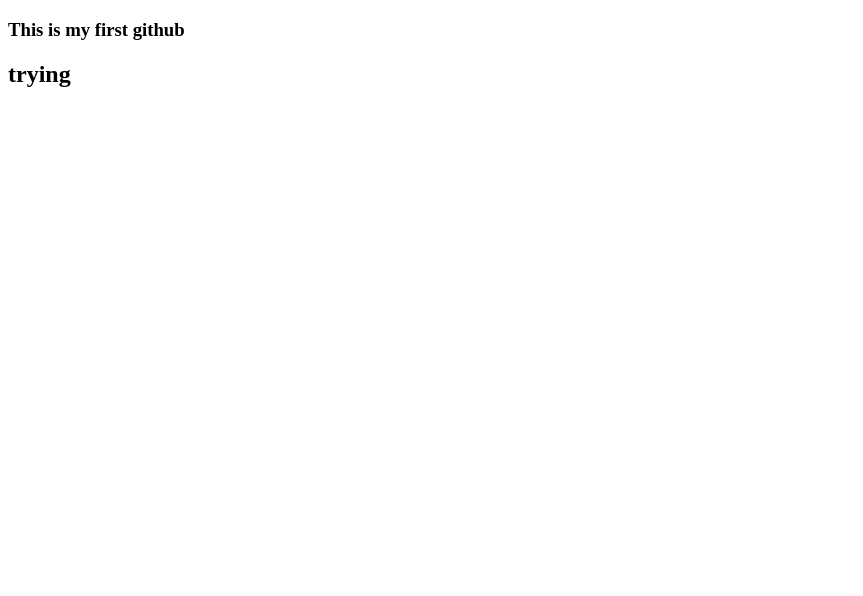
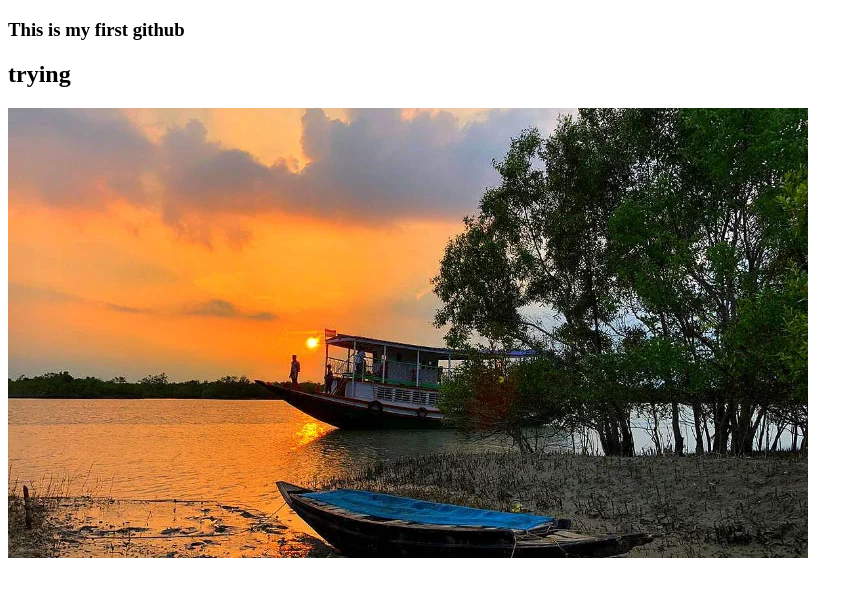
Before and after one commit to mutasim99/my-first-github, a plain HTML site: page index.html in a window 1280 px wide. Shown: the whole page, without its empty margins (0-863 px from the left). Drawn offline with Linux system fonts and the light colour scheme.

Commit message:
added the photo

```diff
--- a/index.html
+++ b/index.html
@@ -10,5 +10,8 @@
         <h3> This is my first github</h3>
         <h2> trying</h2>
     </div>
+    <div>
+        <img src="New folder/icon.webp">
+    </div>
 </body>
 </html>
```
Also changed, not shown: New folder/icon.webp (added).
